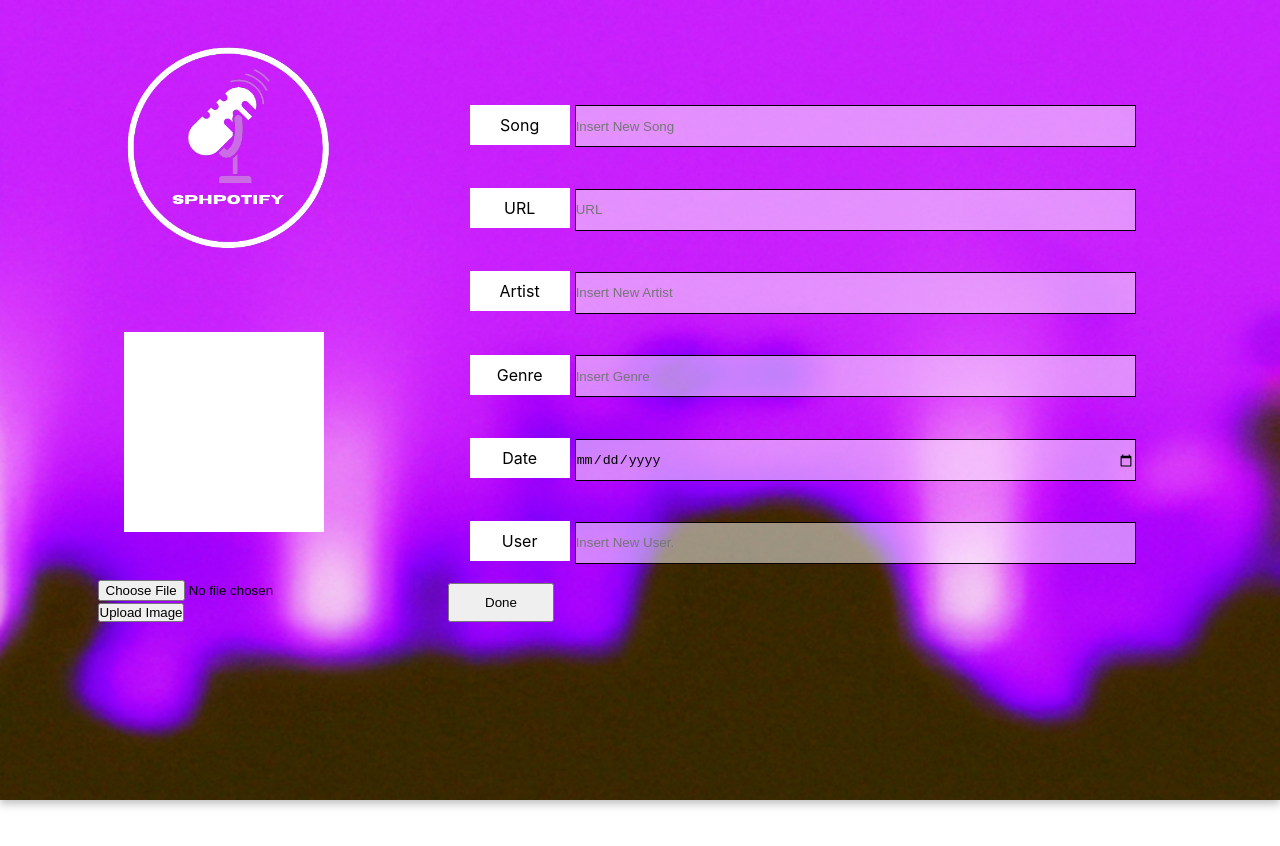
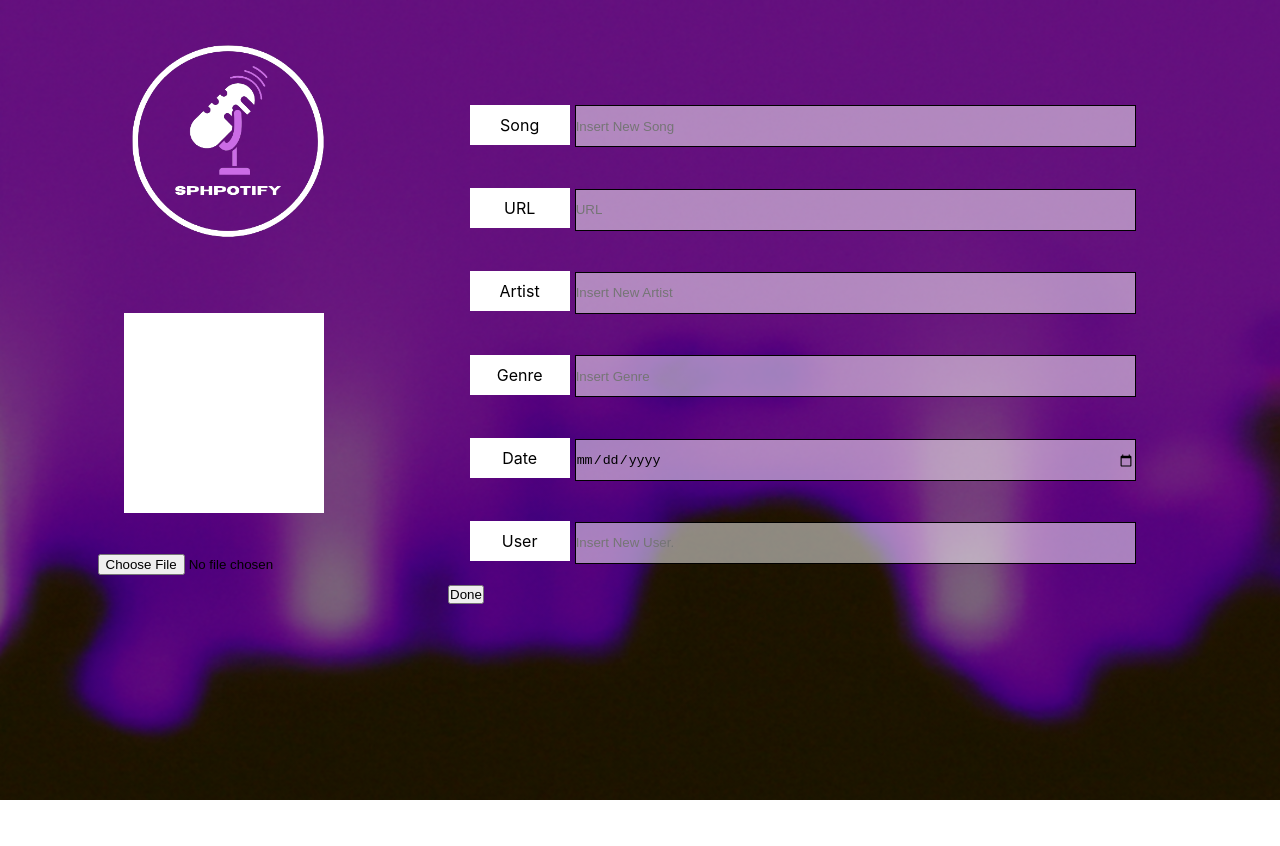
Before and after one commit to IrisGomis/sPHPotify, a React (Create React App) app in the folder FRONT/sphpotify-react/: page / in a window 1280 px wide. Shown: the top 846 px of the page. Built offline with nearby package versions, Linux system fonts and the light colour scheme.

Commit message:
cambio de botón

```diff
--- a/FRONT/sphpotify-react/src/components/moleculas/SongsForm.jsx
+++ b/FRONT/sphpotify-react/src/components/moleculas/SongsForm.jsx
@@ -11,9 +11,8 @@ function Search() {
         <img src="" alt=""/>
       </div>
       <div className="img-imput">
-        <input type="file" name="image"  />
+        <input type="file" name="image"/>
         <br></br>
-        <input type="submit" value="Upload Image" />
       </div>
       <form className="form-items" action="" method="">
         <div className="elements-group">
--- a/FRONT/sphpotify-react/src/components/moleculas/styles/songsForm.css
+++ b/FRONT/sphpotify-react/src/components/moleculas/styles/songsForm.css
@@ -1,5 +1,3 @@
-@import url('https://fonts.googleapis.com/css2?family=Montserrat:wght@300&display=swap');
-
 *{
     margin: 0;
     padding: 0;
@@ -62,5 +60,5 @@
 }
 
 .btn-done{
-    padding: 10px 35px;
+
 }
--- a/FRONT/sphpotify-react/src/components/views/styles/formView.css
+++ b/FRONT/sphpotify-react/src/components/views/styles/formView.css
@@ -1,7 +1,10 @@
 .body-view{
     max-width: 100%;
     height: 100vh;
-    background-image:url(../../../images/escenario.png);
-    background-size: cover;
-    filter: drop-shadow(0px 4px 4px rgba(0, 0, 0, 0.25));
+    background-image:linear-gradient(
+        to right,
+        rgba(0, 0, 0, 0.5),
+        rgba(0, 0, 0, 0.5)
+        ), url(../../../images/escenario.png);
+    background-size: cover
 }
```
